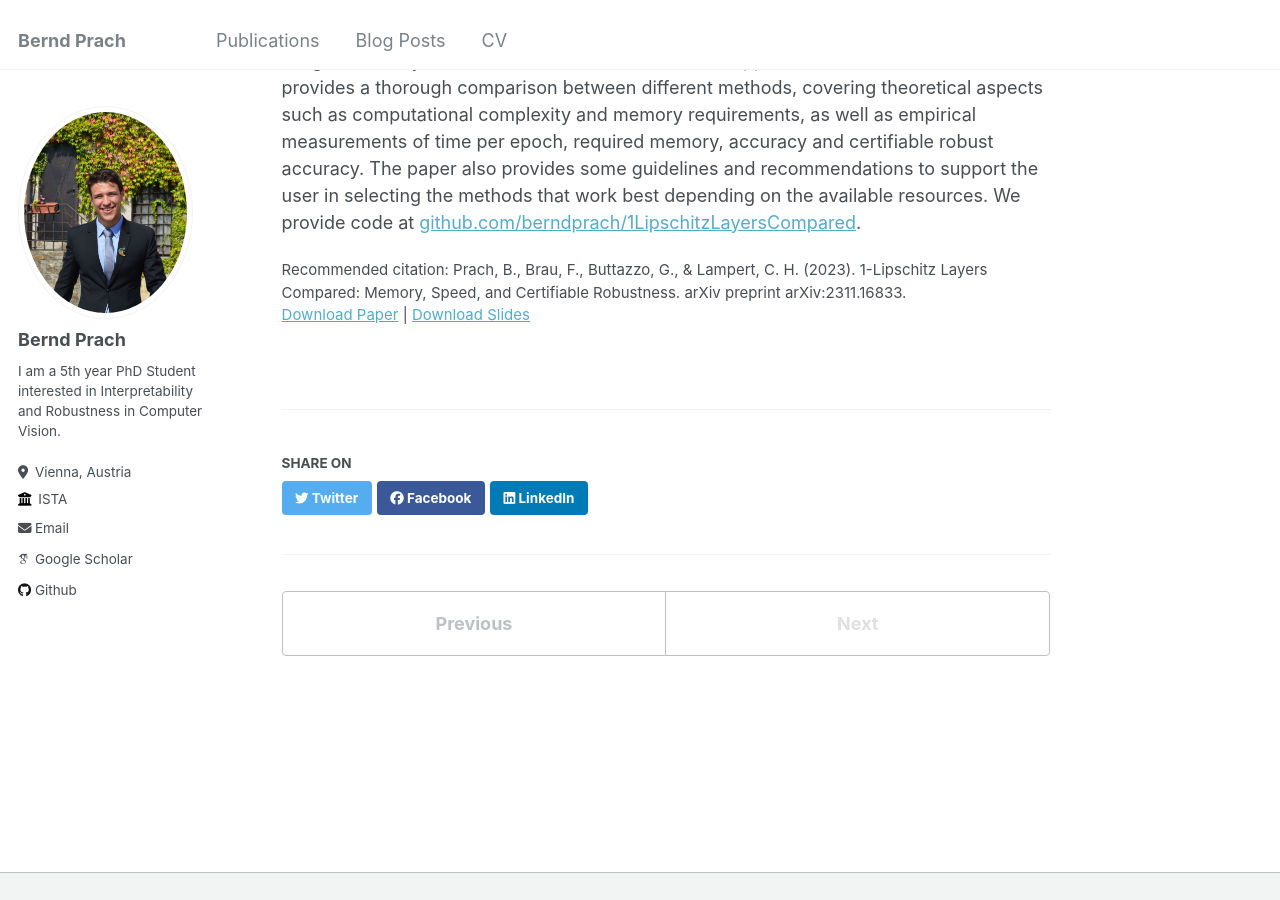
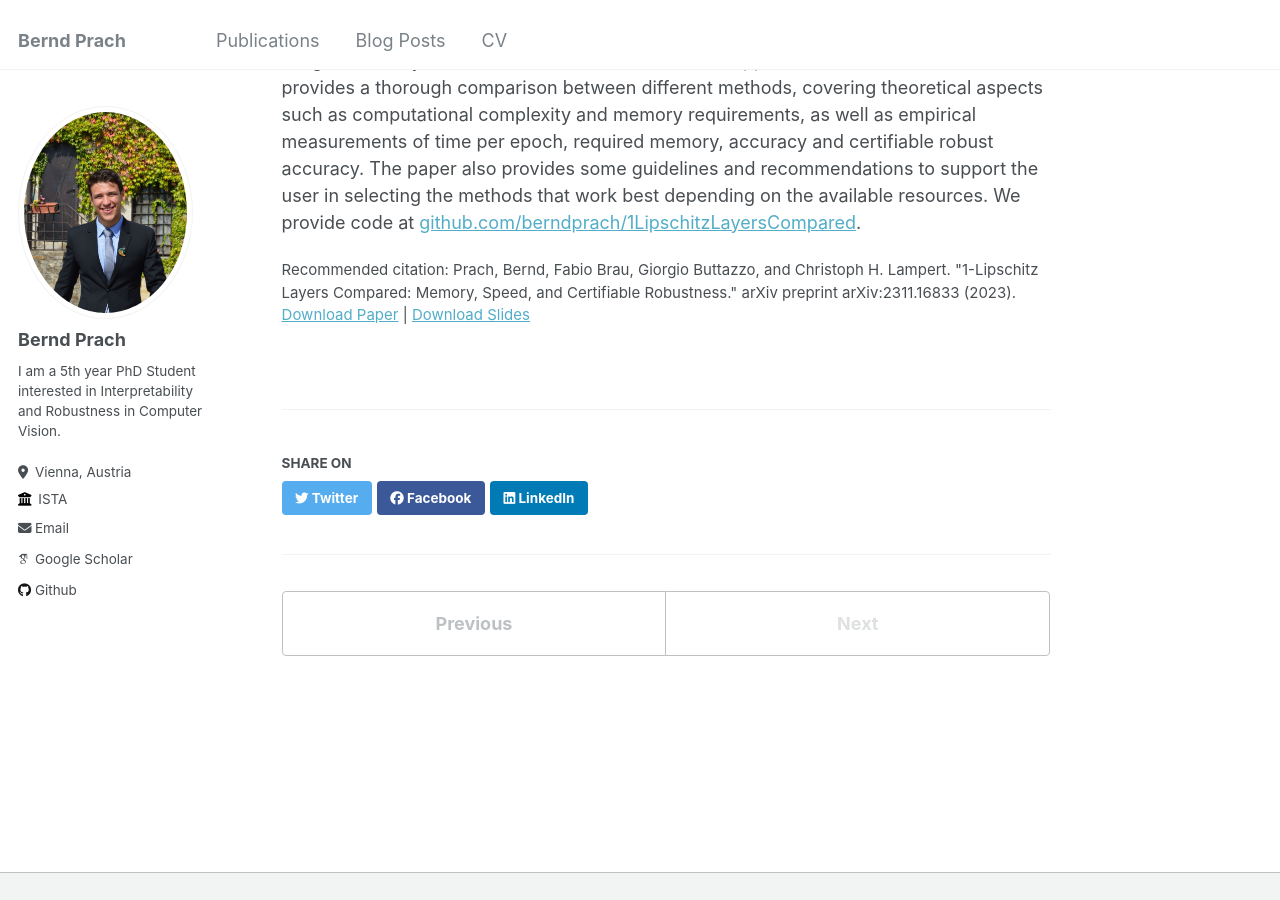
Before and after one commit to berndprach/berndprach.github.io, a Jekyll site: the page built from _publications/1_lipschitz_layers_compared.md, in a window 1280 px wide and 900 px high, scrolled down 730 px. Built offline with Jekyll 4.4.1, drawn with Linux system fonts in a browser that asks for light colours; some web fonts are replaced.

Commit message:
Update 1_lipschitz_layers_compared.md

```diff
--- a/_publications/1_lipschitz_layers_compared.md
+++ b/_publications/1_lipschitz_layers_compared.md
@@ -7,7 +7,7 @@ date: 2024-06-20
 venue: 'CVPR'
 slidesurl: 'http://berndprach.github.io/files/slides1.pdf'
 paperurl: 'https://arxiv.org/abs/2311.16833'
-citation: 'Prach, B., Brau, F., Buttazzo, G., & Lampert, C. H. (2023). 1-Lipschitz Layers Compared: Memory, Speed, and Certifiable Robustness. arXiv preprint arXiv:2311.16833.'
+citation: 'Prach, Bernd, Fabio Brau, Giorgio Buttazzo, and Christoph H. Lampert. "1-Lipschitz Layers Compared: Memory, Speed, and Certifiable Robustness." arXiv preprint arXiv:2311.16833 (2023).'
 ---
 
 <img src="https://github.com/berndprach/berndprach.github.io/blob/master/images/star_plot_line.png" alt="Radar plot of results" width="800"/>
```
